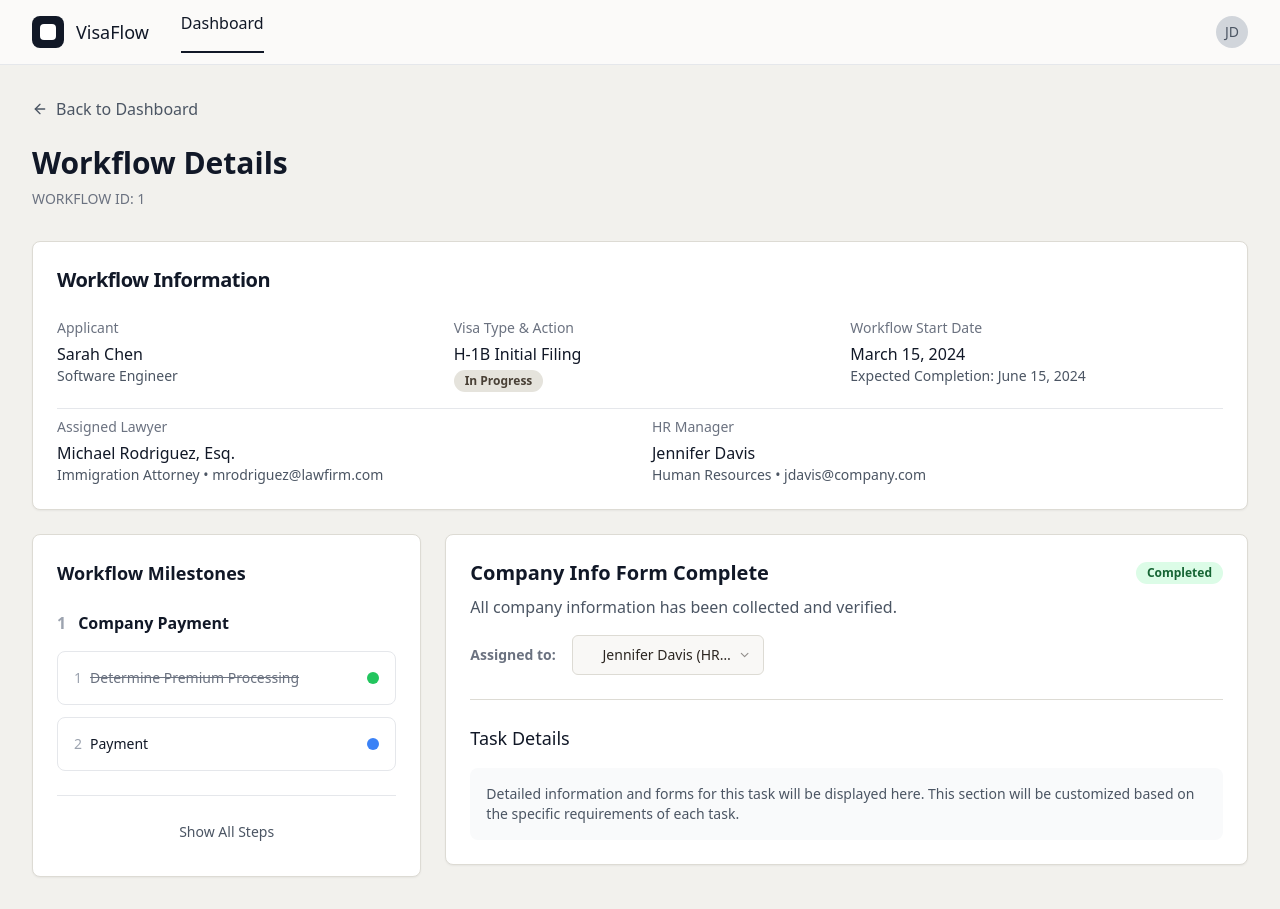
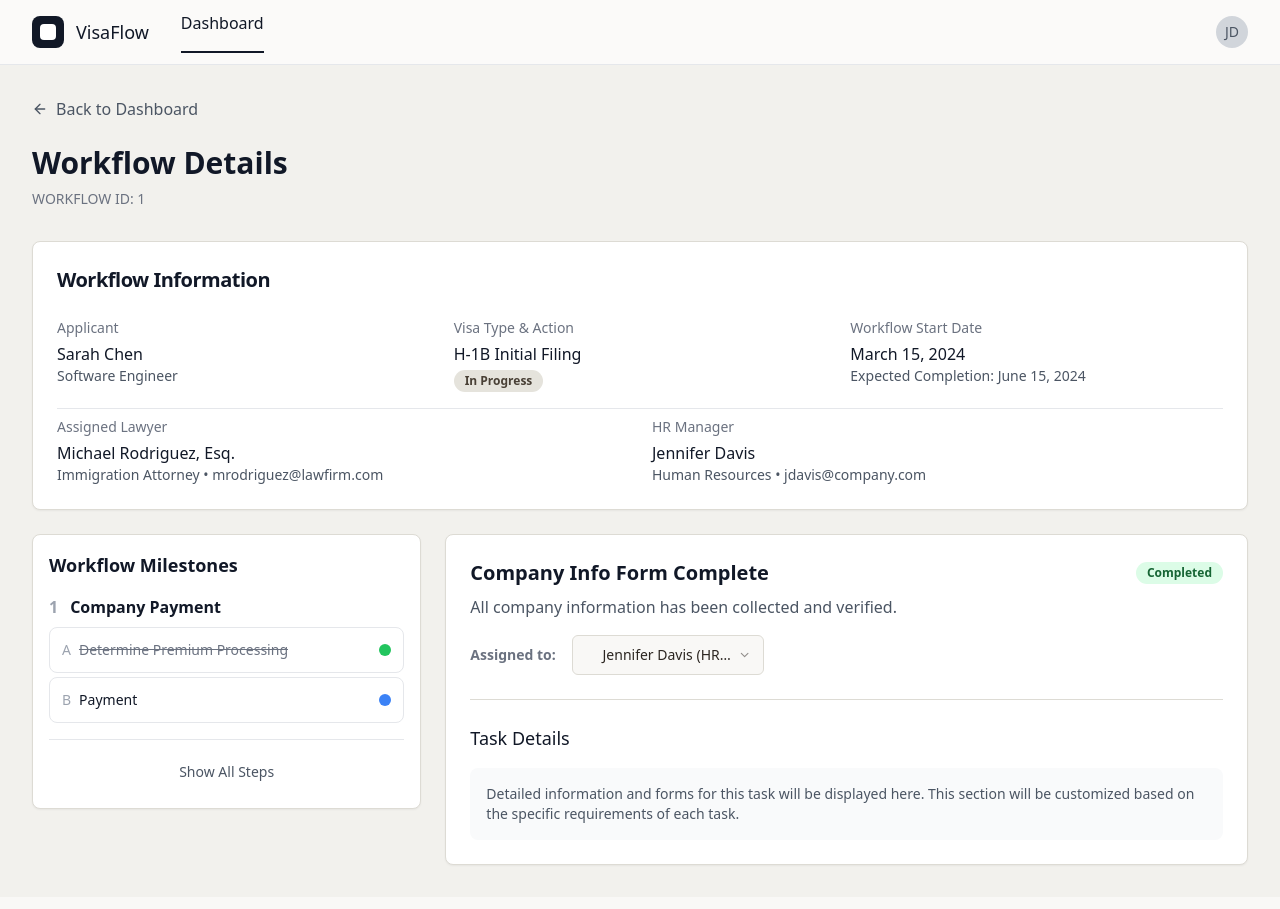
Before and after one commit to vivektad/journey-visa-flow, a React (Vite) app: page /workflow/1 in a window 1280 px wide. Built offline with nearby package versions, Linux system fonts and the light colour scheme.

Commit message:
Refactor: Update workflow milestones
Use A, B, C for tasks and reduce whitespace.

```diff
--- a/src/components/WorkflowMilestones.tsx
+++ b/src/components/WorkflowMilestones.tsx
@@ -130,27 +130,30 @@ const WorkflowMilestones = () => {
     .flatMap(m => m.tasks)
     .find(task => task.id === selectedTask);
 
+  // Helper function to convert task index to letter
+  const getTaskLetter = (index: number) => String.fromCharCode(65 + index); // A, B, C, etc.
+
   return (
     <div className="grid grid-cols-1 lg:grid-cols-3 gap-6">
       {/* Left Column - Milestones and Tasks */}
       <div className="lg:col-span-1">
         <Card className="bg-white">
-          <CardContent className="p-6">
-            <h2 className="text-lg font-semibold text-gray-900 mb-6">Workflow Milestones</h2>
+          <CardContent className="p-4">
+            <h2 className="text-lg font-semibold text-gray-900 mb-4">Workflow Milestones</h2>
 
-            <div className="space-y-6">
+            <div className="space-y-3">
               {filteredMilestones.map((milestone, milestoneIndex) => (
                 <div key={milestone.id}>
-                  <div className="flex items-center space-x-3 mb-4">
+                  <div className="flex items-center space-x-3 mb-2">
                     <span className="text-gray-400 font-semibold text-base">{milestoneIndex + 1}</span>
                     <h3 className="text-base font-semibold text-gray-900">{milestone.title}</h3>
                   </div>
 
-                  <div className="space-y-3">
+                  <div className="space-y-1">
                     {milestone.tasks.map((task, taskIndex) => (
                       <div
                         key={task.id}
-                        className={`cursor-pointer border rounded-lg p-4 transition-all hover:border-gray-300 ${
+                        className={`cursor-pointer border rounded-lg p-3 transition-all hover:border-gray-300 ${
                           selectedTask === task.id
                             ? 'border-blue-500 bg-blue-50'
                             : 'border-gray-200 bg-white'
@@ -159,7 +162,7 @@ const WorkflowMilestones = () => {
                       >
                         <div className="flex items-center justify-between">
                           <div className="flex items-center space-x-2">
-                            <span className="text-gray-400 text-sm">{taskIndex + 1}</span>
+                            <span className="text-gray-400 text-sm font-medium">{getTaskLetter(taskIndex)}</span>
                             <span
                               className={`text-sm font-medium ${
                                 task.status === 'completed' ? 'line-through text-gray-500' : 'text-gray-900'
@@ -176,14 +179,14 @@ const WorkflowMilestones = () => {
 
                   {/* Add separator line between milestones */}
                   {milestoneIndex < filteredMilestones.length - 1 && (
-                    <div className="border-t border-gray-200 mt-6"></div>
+                    <div className="border-t border-gray-200 mt-3"></div>
                   )}
                 </div>
               ))}
             </div>
 
             {/* Show All / Show Less Toggle */}
-            <div className="mt-6 pt-4 border-t border-gray-200">
+            <div className="mt-4 pt-3 border-t border-gray-200">
               <Button
                 variant="ghost"
                 onClick={() => setShowAll(!showAll)}
```
